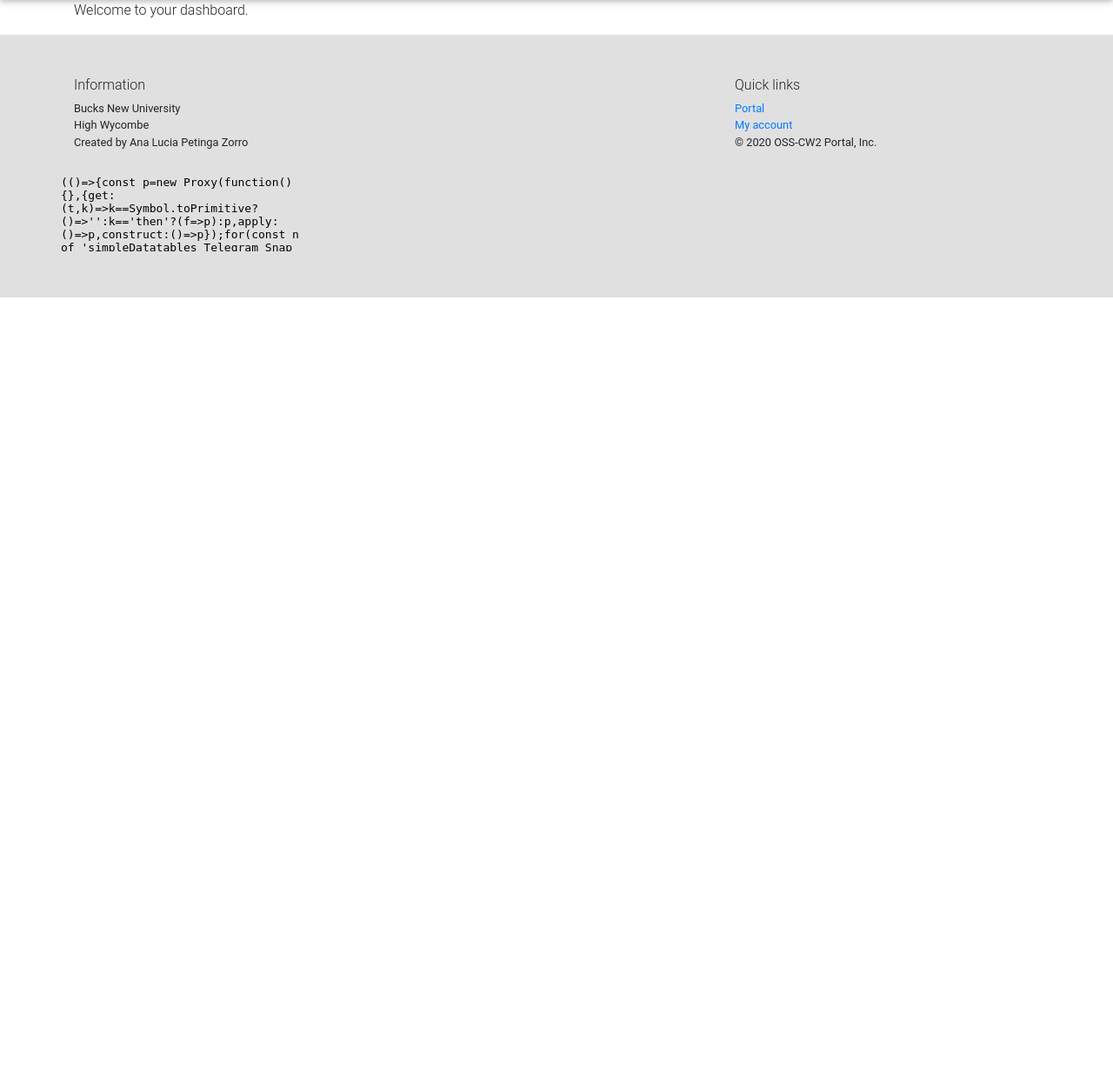
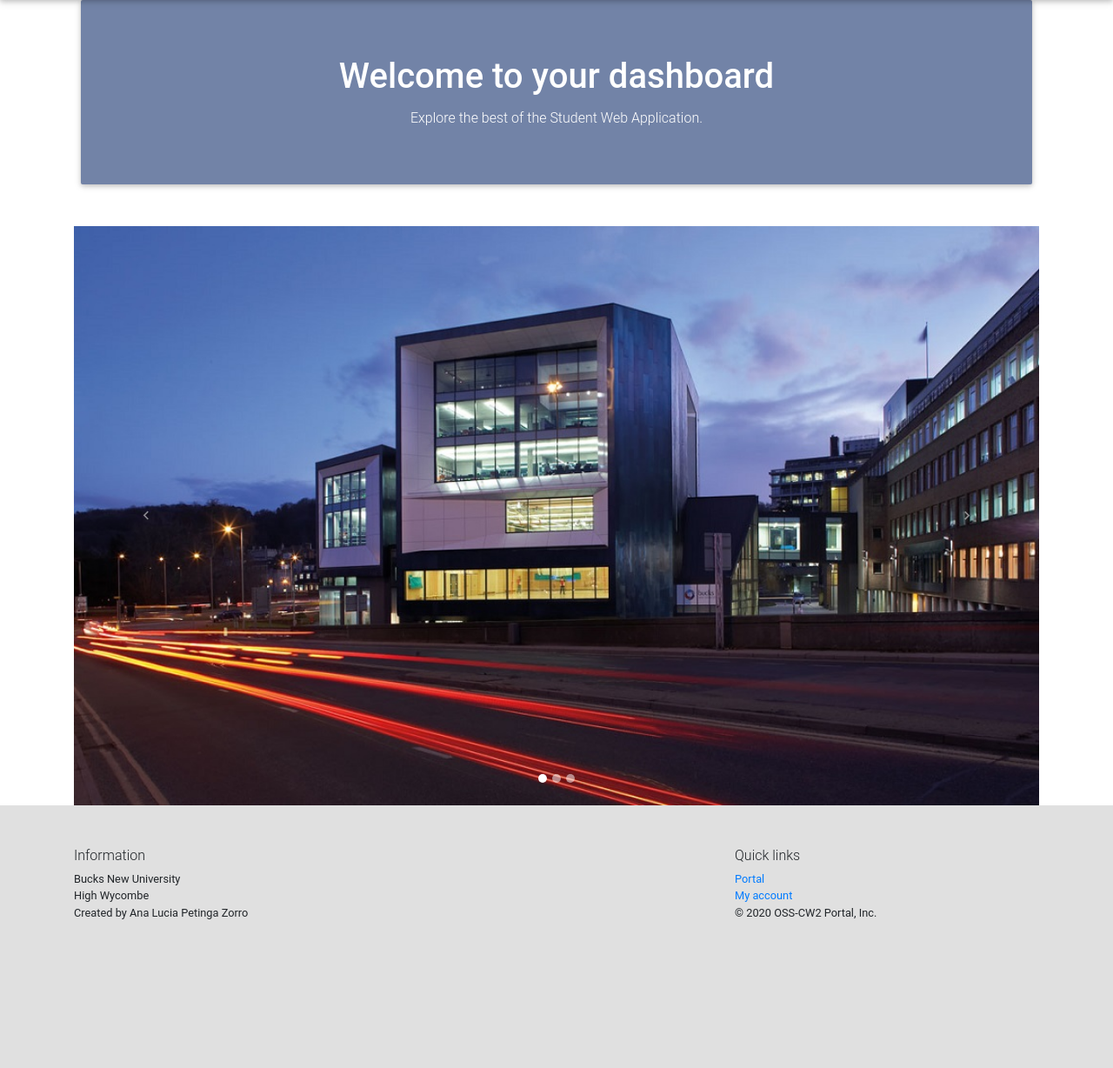
Before and after one commit to alpz94/OSS_CW2, a PHP site: page /index.php in a window 1280 px wide. Shown: the part 76-1304 px from the top of the page at 87% size. Before the commit the page ends 418 px from the top, so only its background shows below. Run offline with PHP 8.4, Linux system fonts and the light colour scheme; the visitor is signed in with stand-in values (Sample User, id 1); some libraries are stand-ins or nearby versions.

Commit message:
added jumbotron and carousel to index.php

```diff
--- a/index.php
+++ b/index.php
@@ -1,3 +1,4 @@
+
 <?php
 
    include("_includes/config.inc");
@@ -13,8 +14,47 @@
    }
 
    if (isset($_SESSION['id'])) {
-      $data['content'] = "<p>Welcome to your dashboard.";
-      echo template("templates/partials/nav.php");
+      echo template("templates/partials/nav.php");?>
+
+<!-- Jumbotron -->
+<div class="container-md">
+   <div class="jumbotron text-center mdb-color lighten-2 white-text mx-2 mb-5">
+      <h1 class="card-title h1">Welcome to your dashboard</h1>
+      <p class="card-text">Explore the best of the Student Web Application.</p>
+   </div>
+</div>
+
+<!-- Carousel -->
+<div class="container-md">
+<div id="carouselIndicators" class="carousel slide" data-ride="carousel">
+  <ol class="carousel-indicators">
+    <li data-target="#carouselIndicators" data-slide-to="0" class="active"></li>
+    <li data-target="#carouselIndicators" data-slide-to="1"></li>
+    <li data-target="#carouselIndicators" data-slide-to="2"></li>
+  </ol>
+  <div class="carousel-inner">
+    <div class="carousel-item active">
+      <img class="d-block w-100 h-75" src="/OSS_CW2/img/bucks_new_university.jpg" alt="First slide">
+    </div>
+    <div class="carousel-item">
+      <img class="d-block w-100 h-75" src="/OSS_CW2/img/bnu.jpg" alt="Second slide">
+    </div>
+    <div class="carousel-item">
+      <img class="d-block w-100 h-75" src="/OSS_CW2/img/bnu_logo.jpg" alt="Third slide">
+    </div>
+  </div>
+  <a class="carousel-control-prev" href="#carouselIndicators" role="button" data-slide="prev">
+    <span class="carousel-control-prev-icon" aria-hidden="true"></span>
+    <span class="sr-only">Previous</span>
+  </a>
+  <a class="carousel-control-next" href="#carouselIndicators" role="button" data-slide="next">
+    <span class="carousel-control-next-icon" aria-hidden="true"></span>
+    <span class="sr-only">Next</span>
+  </a>
+</div>
+</div>
+
+   <?php
       echo template("templates/default.php", $data);
    } else {
       echo template("templates/login.php", $data);
--- a/students.php
+++ b/students.php
@@ -9,15 +9,13 @@ CO551 Open Source Systems -->
    //test what we are getting through in $_POST
    //var_dump($_POST);
 
-
-
    // check logged in
    if (isset($_SESSION['id'])) {
 
       echo template("templates/partials/header.php");
       echo template("templates/partials/nav.php");
 
-      // Build SQL statment that selects a student's modules
+      // Build SQL statment that selects all student records
       $sql = "SELECT * FROM student;";
 
       $result = mysqli_query($conn,$sql);
@@ -28,7 +26,7 @@ CO551 Open Source Systems -->
       $data['content'] .= "<tr><th colspan='10' align='center'>Student</th></tr>";
       $data['content'] .= "<tr><th>Student ID</th><th>DOB</th><th>First Name</th>
       <th>Last Name</th><th>House</th><th>Town</th><th>County</th><th>Country</th><th>Postcode</th><th>Select</th></tr>";
-      // Display the modules within the html table
+      // Display the students within the html table
       while($row = mysqli_fetch_array($result)) {
          $data['content'] .= "<tr><td> $row[studentid] </td><td> $row[dob] </td>";
          $data['content'] .= "<td> $row[firstname] </td><td> $row[lastname] </td>";
```
Also changed, not shown: templates/login.php (+2 -12 lines), img/bnu.jpg (added), img/bnu_logo.jpg (added), img/bucks_new_university.jpg (added), img/my_logo.png (deleted).
